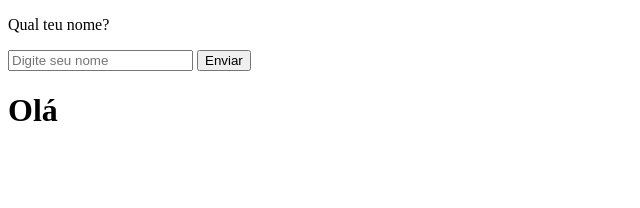
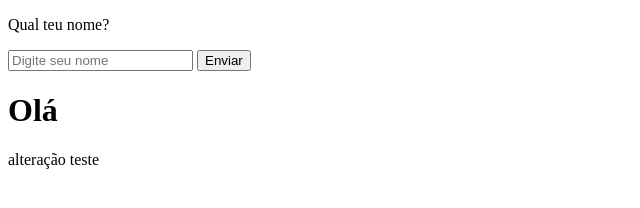
Before and after one commit to maraemanuella/epic, a plain HTML site: page hugo.html in a window 1280 px wide. Shown: the whole page, without its empty margins (0-640 px from the left). Drawn offline with Linux system fonts and the light colour scheme.

Commit message:
Essa bagunça nova

```diff
--- a/hugo.html
+++ b/hugo.html
@@ -19,11 +19,11 @@
             const nomeDigitado = document.getElementById('nomeInput').value;
             const spanNome = document.getElementById('nome');
 
-            // coloca o nome na tela
+
             spanNome.textContent = nomeDigitado;
 
         }
     </script>
-
+alteração teste
 </body>
 </html>
```
